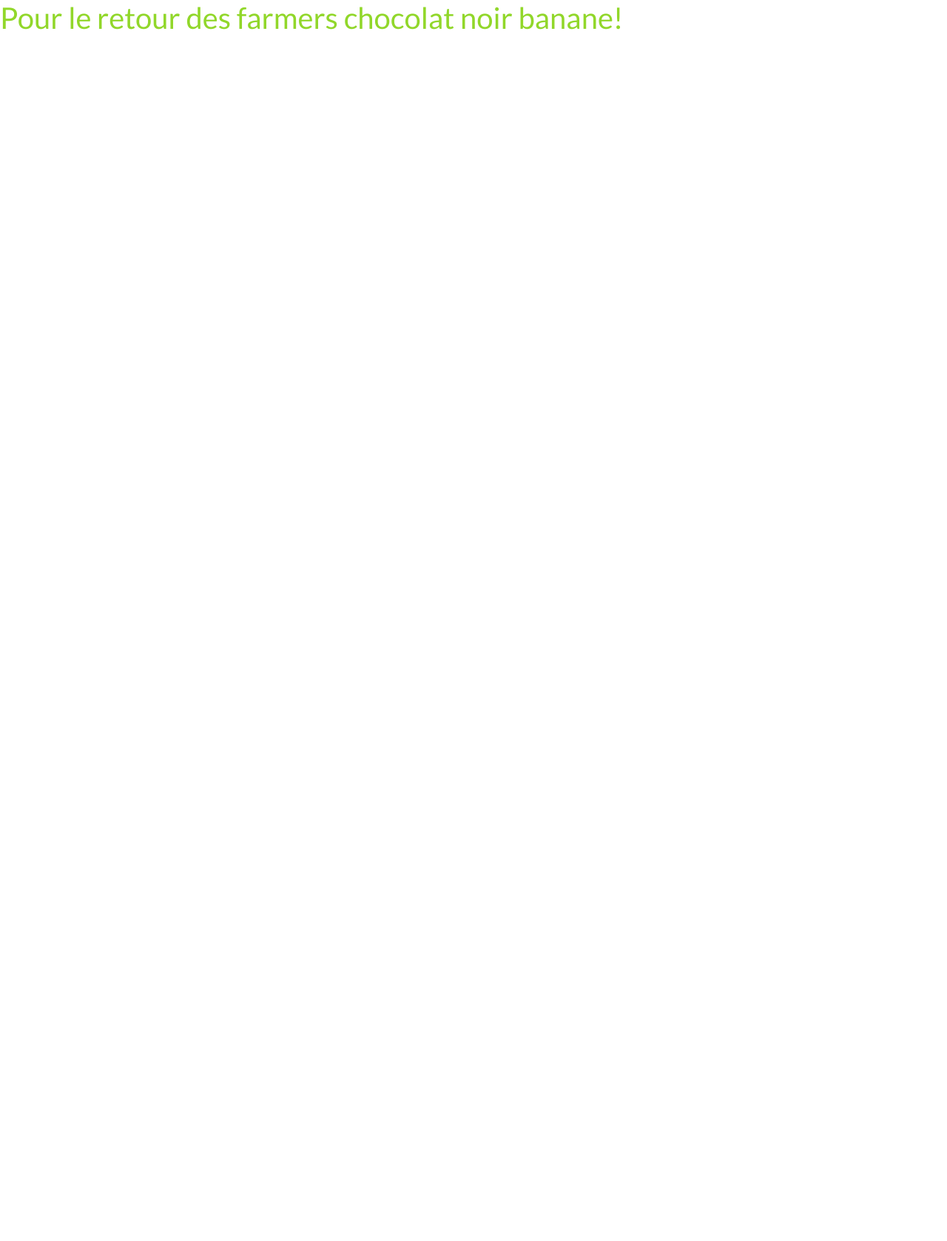
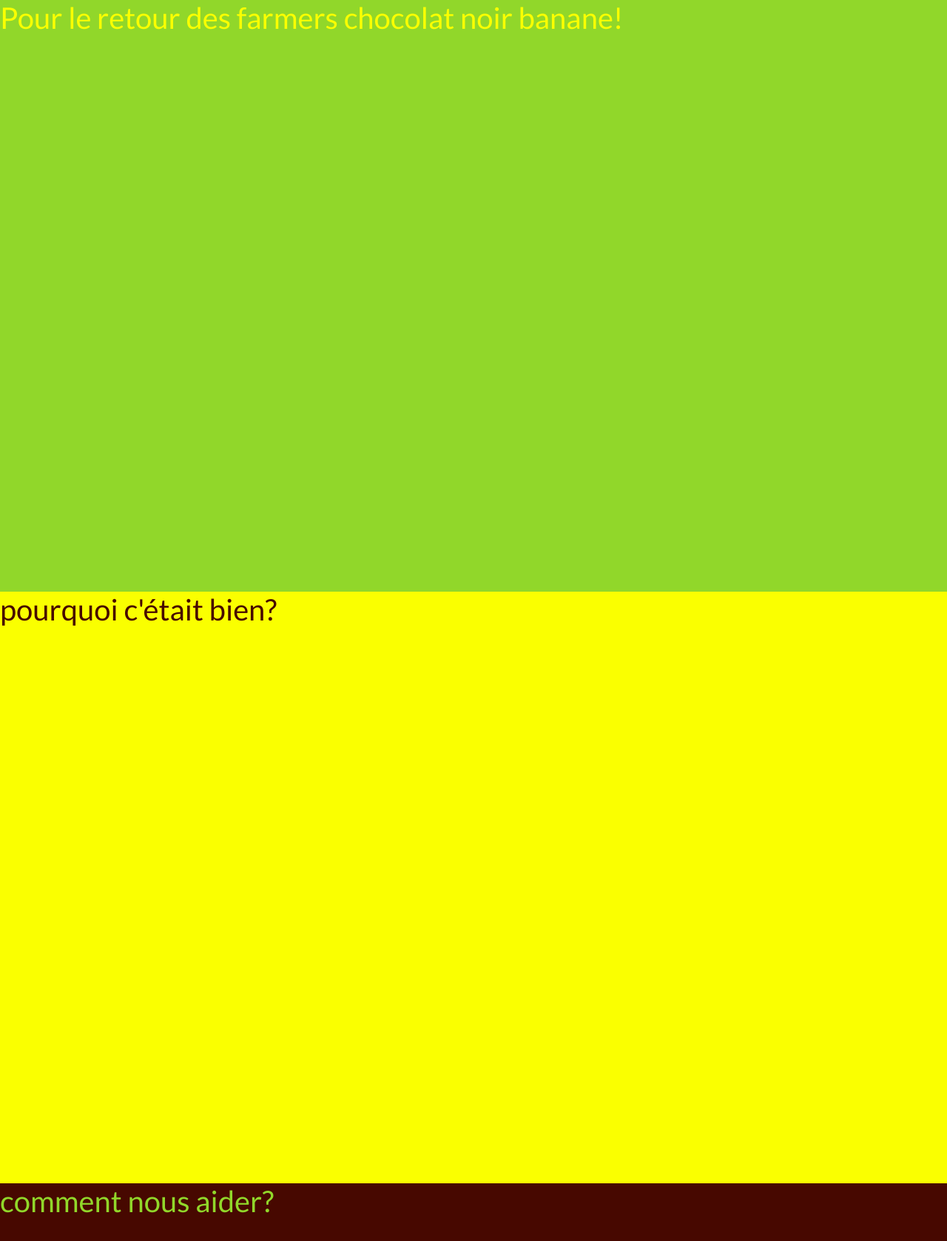
Before and after one commit to justinezahiri/farmer-choco-banane, a React (Create React App) app: page / in a window 1280 px wide. Shown: the top 1678 px of the page at 74% size. Before the commit the page ends 800 px from the top, so only its background shows below. Built offline with nearby package versions, Linux system fonts and the light colour scheme.

Commit message:
implemented page basic structure

```diff
--- a/src/App.js
+++ b/src/App.js
@@ -4,9 +4,16 @@ import "./custom.scss";
 function App() {
   return (
     <div className="App">
-      <h1 className="title">
-        Pour le retour des farmers chocolat noir banane!
-      </h1>
+      <section class="product">
+        <h1>Pour le retour des farmers chocolat noir banane!</h1>
+      </section>
+
+      <section className="story">
+        <h1>pourquoi c'était bien?</h1>
+      </section>
+      <section className="action">
+        <h1>comment nous aider?</h1>
+      </section>
     </div>
   );
 }
--- a/src/custom.scss
+++ b/src/custom.scss
@@ -16,3 +16,33 @@ $brown: #470800;
 .title {
   color: $green;
 }
+
+.App {
+  section {
+    height: 100vh;
+  }
+
+  section:nth-child(1) {
+    background-color: $green;
+  }
+
+  section:nth-child(2) {
+    background-color: $yellow;
+  }
+
+  section:nth-child(3) {
+    background-color: $brown;
+  }
+
+  section.product h1 {
+    color: $yellow;
+  }
+
+  section.story h1 {
+    color: $brown;
+  }
+
+  section.action h1 {
+    color: $green;
+  }
+}
```
